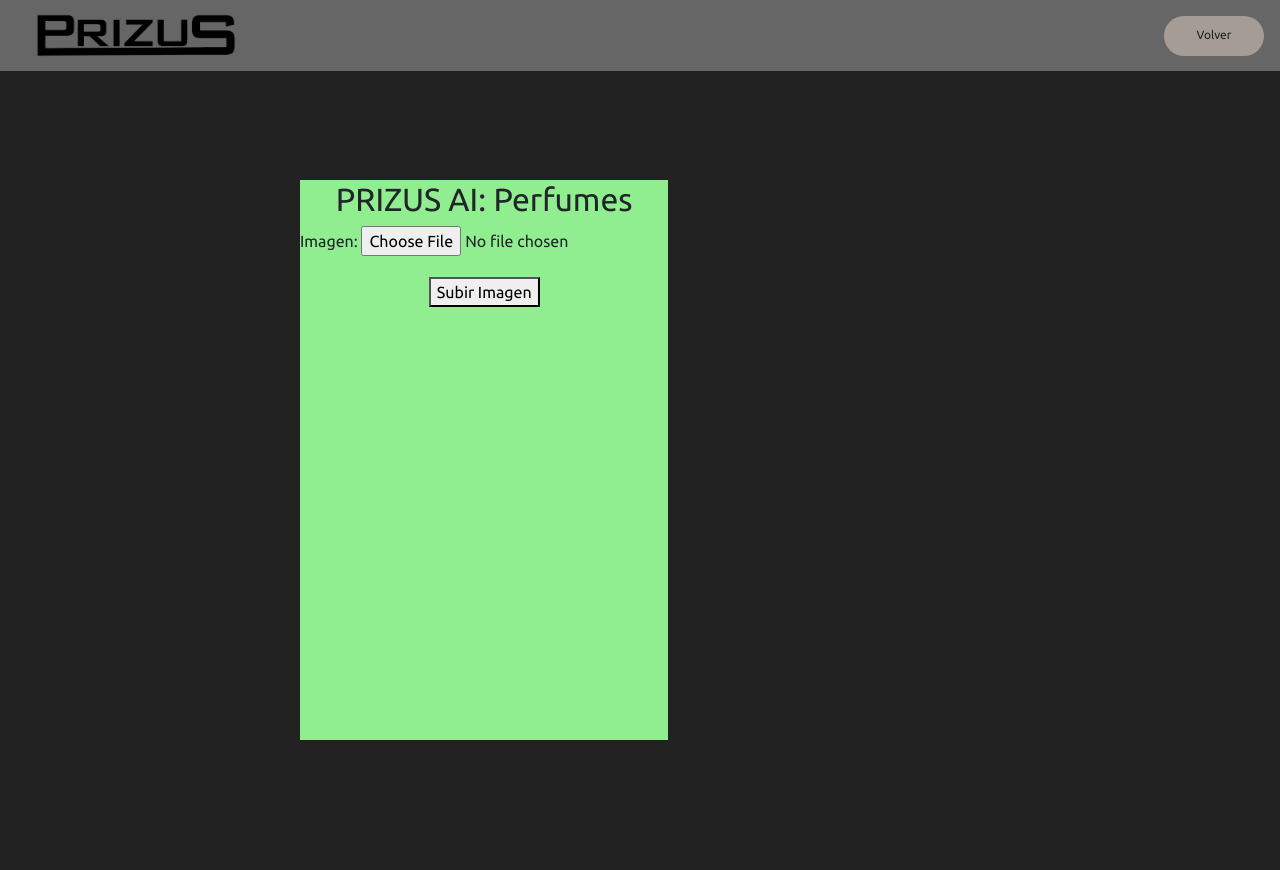
After one commit to JoseOLDG/Prizus, a Django app: page /procesar_imagen/ in a window 1280 px wide. The commit adds this page. Run offline with Django 3.2, Linux system fonts and the light colour scheme; some libraries are stand-ins or nearby versions.

Commit message:
Agregando machine learning

```diff
--- a/Prizus/Prizus/settings.py
+++ b/Prizus/Prizus/settings.py
@@ -138,7 +138,8 @@
 # https://docs.djangoproject.com/en/3.2/howto/static-files/
 
 STATIC_URL = '/static/'
-
+MEDIA_URL = '/media/'
+MEDIA_ROOT = os.path.join(BASE_DIR, 'media')
 STATICFILES_DIRS = BASE_DIR, 'core/static'
 
 EMAIL_USE_TLS = True
--- a/Prizus/Prizus/urls.py
+++ b/Prizus/Prizus/urls.py
@@ -32,6 +32,6 @@
     path('reset_password_sent/', auth_views.PasswordResetDoneView.as_view(), name="password_reset_done"),
     path('reset/<uidb64>/<token>/', auth_views.PasswordResetConfirmView.as_view(), name="password_reset_confirm"),
     path('reset_password_complete/', auth_views.PasswordResetCompleteView.as_view(), name="password_reset_complete"),
+]
 
-
-]
+urlpatterns += static(settings.MEDIA_URL, document_root=settings.MEDIA_ROOT)
--- a/Prizus/core/forms.py
+++ b/Prizus/core/forms.py
@@ -7,3 +7,6 @@
     class Meta:
         model = User
         fields = ['username', "email", "password1", "password2"]
+
+class ImagenForm(forms.Form):
+    imagen = forms.FileField()
--- /dev/null
+++ b/Prizus/core/static/core/css/iaprizus.css
@@ -0,0 +1,12 @@
+.formulario-emergente {
+  background-color: #ffffff;
+  position: fixed;
+  z-index: 2;
+  background: lightgreen;
+  left: 270px;
+  top: 150px;
+  text-align: center;
+  margin: 30px 30px 60px;
+  user-select: none;
+  bottom: 0;
+}
--- /dev/null
+++ b/Prizus/core/static/core/js/prizus_ia.js
@@ -0,0 +1,4 @@
+const formulario = document.getElementById("formulario-ia");
+formulario.addEventListener("submit", function() {
+    document.getElementById("boton-enviar").disabled = true;
+});
--- a/Prizus/core/templates/base.html
+++ b/Prizus/core/templates/base.html
@@ -7,6 +7,7 @@
     <meta charset="UTF-8">
     <meta name="viewport" content="width=device-width, initial-scale=1.0">
     <link rel="stylesheet" href="{% static 'core/css/style.css' %}">
+    <link href="{% static 'core/css/iaprizus.css' %}" type="text/css" rel="stylesheet">
     <link rel="stylesheet" href="https://maxcdn.bootstrapcdn.com/bootstrap/4.5.2/css/bootstrap.min.css">
     <link rel="stylesheet" href="https://cdn.jsdelivr.net/npm/bootstrap@4.5.3/dist/css/bootstrap.min.css"
         integrity="sha384-TX8t27EcRE3e/ihU7zmQxVncDAy5uIKz4rEkgIXeMed4M0jlfIDPvg6uqKI2xXr2" crossorigin="anonymous">
@@ -41,7 +42,7 @@
         {% endblock %}
     </div>
     </div>
-
+    <script src="{% static 'core/js/prizus_ia.js' %}" type="text/javascript"></script>
     <script src="https://ajax.googleapis.com/ajax/libs/jquery/3.5.1/jquery.min.js"></script>
     <script src="https://cdnjs.cloudflare.com/ajax/libs/popper.js/1.16.0/umd/popper.min.js"></script>
     <script src="https://maxcdn.bootstrapcdn.com/bootstrap/4.5.2/js/bootstrap.min.js"></script>
--- /dev/null
+++ b/Prizus/core/templates/core/prizus_ia.html
@@ -0,0 +1,14 @@
+{% extends 'base.html' %}
+{% block content %}
+{% load static %}
+
+<div id="formulario-ia" class="formulario-emergente">
+    <h2>PRIZUS AI: Perfumes</h2>
+    <form method="post" enctype="multipart/form-data">
+        {% csrf_token %}
+        {{ form.as_p }}
+        <button type="submit">Subir Imagen</button>
+    </form>
+</div>
+
+{% endblock %}
--- a/Prizus/core/urls.py
+++ b/Prizus/core/urls.py
@@ -1,7 +1,7 @@
 from django import views
 from django.urls import path
 
-from .views import index, login, registro, menu, perfumes, update_prices
+from .views import index, login, registro, menu, perfumes, update_prices, procesar_imagen_ia
 
 from .views import index, login, login2, registro, menu
 from django.contrib.auth import views as auth_views
@@ -16,6 +16,7 @@
     path('registro/', registro, name="registro"),
     path('menu/', menu, name="menu"),
     path('producto/<slug>/', perfumes, name="producto"),
+    path('procesar_imagen/', procesar_imagen_ia, name="procesar_imagen"),
     path('login2/', login2, name="login2"),
     path('update_prices/<slug>/', update_prices, name='update_prices'),
     path('logout/', views.logout_view, name='logout'),
--- a/Prizus/core/views.py
+++ b/Prizus/core/views.py
@@ -1,13 +1,17 @@
 from pdb import post_mortem
 from pyexpat.errors import messages
 from django.shortcuts import redirect, render, get_object_or_404
-from .forms import UserCreationForm, CustomUserCreationForm
+from .forms import UserCreationForm, CustomUserCreationForm, ImagenForm
 from django.contrib.auth import authenticate, login
 from django.http import JsonResponse
-
-
+from django.http import HttpResponse
 from .models import comentario, producto, precio, registroHistoricoPrecio
 
+import numpy as np
+import tensorflow as tf
+import os
+from django.conf import settings
+import re
 
 from .models import comentario, producto, precio
 from django.db.models import Q
@@ -86,7 +90,6 @@
         content['productos'] = content['productos'].filter(pk__in=productos)
 
     return render(request, 'core/menu.html', content)
-
 
 def registro(request):
     data = {
@@ -174,7 +177,6 @@
 
     return JsonResponse({'error': 'Este endpoint solo admite solicitudes POST.'})
 
-
 def obtener_productos_por_genero(request):
     genero = request.GET.get('genero', None)
 
@@ -192,3 +194,42 @@
 def logout_view(request):
     logout(request)
     return redirect('nombre_de_la_página_de_inicio')
+
+def procesar_imagen_ia(request):
+    if request.method == 'POST':
+        # Verifica si el campo de archivo se ha enviado y no está vacío
+        form = ImagenForm(request.POST, request.FILES)
+        if form.is_valid():
+            imagen = form.cleaned_data['imagen']
+
+            s = imagen.name
+            slug = re.sub(r'[^a-z0-9]+', '-', s).lower().strip('-')
+            imagen_name = re.sub(r'[-]+', '-', slug).replace("-jpg", ".jpg")
+
+            imagen_path = os.path.join(settings.MEDIA_ROOT, imagen_name)
+            with open(os.path.join(settings.MEDIA_ROOT, imagen_name), 'wb') as destination:
+                for chunk in imagen.chunks():
+                    destination.write(chunk)
+            # Procesa el formulario
+            if os.path.exists(imagen_path):
+                model = tf.keras.models.load_model("models/PrizusML.h5")
+
+                img_height = 180
+                img_width = 180
+
+                class_names = ['Cilindro', 'Cintura', 'Cuadrado', 'Esfera', 'Figura', 'Pack', 'Prisma', 'Rectangulo', 'Tronco']
+
+                perfume_url = f'http://127.0.0.1:8000{os.path.join(settings.MEDIA_URL, imagen_name)}'
+                perfume_path = tf.keras.utils.get_file('Perfume: {imagen.name}', origin=perfume_url)
+
+                img = tf.keras.utils.load_img(perfume_path, target_size=(img_height, img_width))
+                img_array = tf.keras.utils.img_to_array(img)
+                img_array_expand = tf.expand_dims(img_array, 0)
+
+                predictions = model.predict(img_array_expand)
+                score = tf.nn.softmax(predictions[0])
+                os.remove(imagen_path)
+            return HttpResponse("Este perfume claramente tiene forma {} , mentira, es un porcentaje de {:.2f} de certeza.".format(class_names[np.argmax(score)], 100 * np.max(score)))
+    else:
+        form = ImagenForm()
+    return render(request, 'core/prizus_ia.html', {'form': form})
```
Also changed, not shown: Prizus/core/templates/core/menu.html (+5 -3 lines), Prizus/core/templates/products/producto.html (+3 -6 lines), 1 other file.
